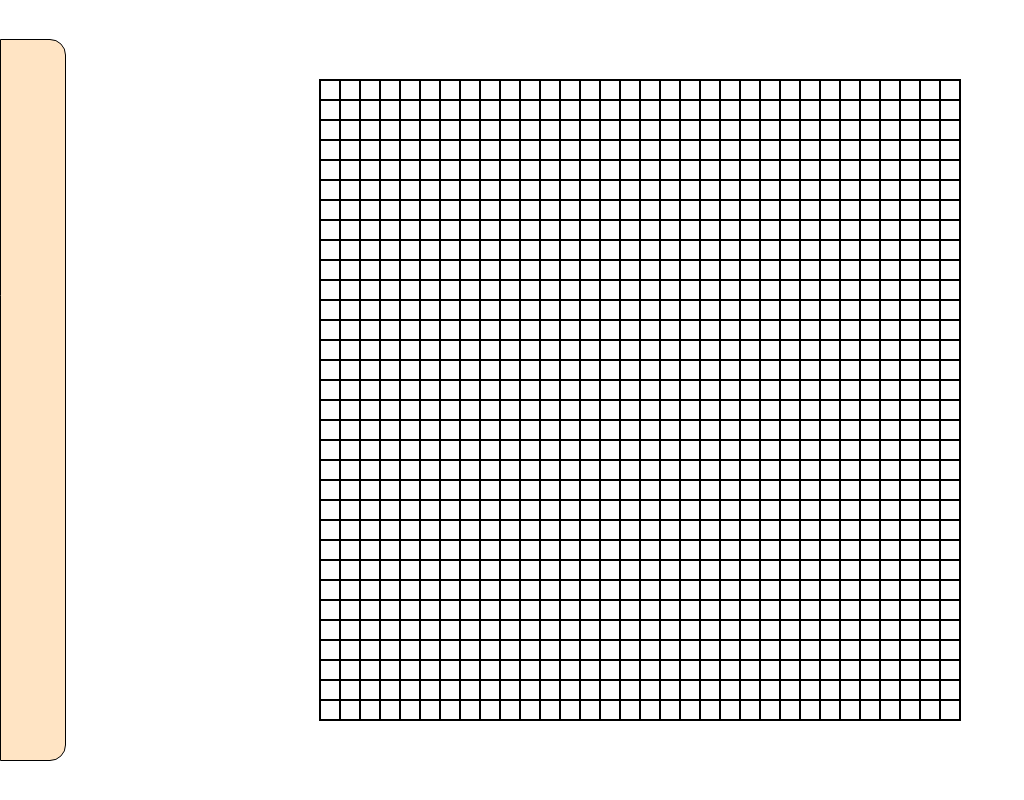
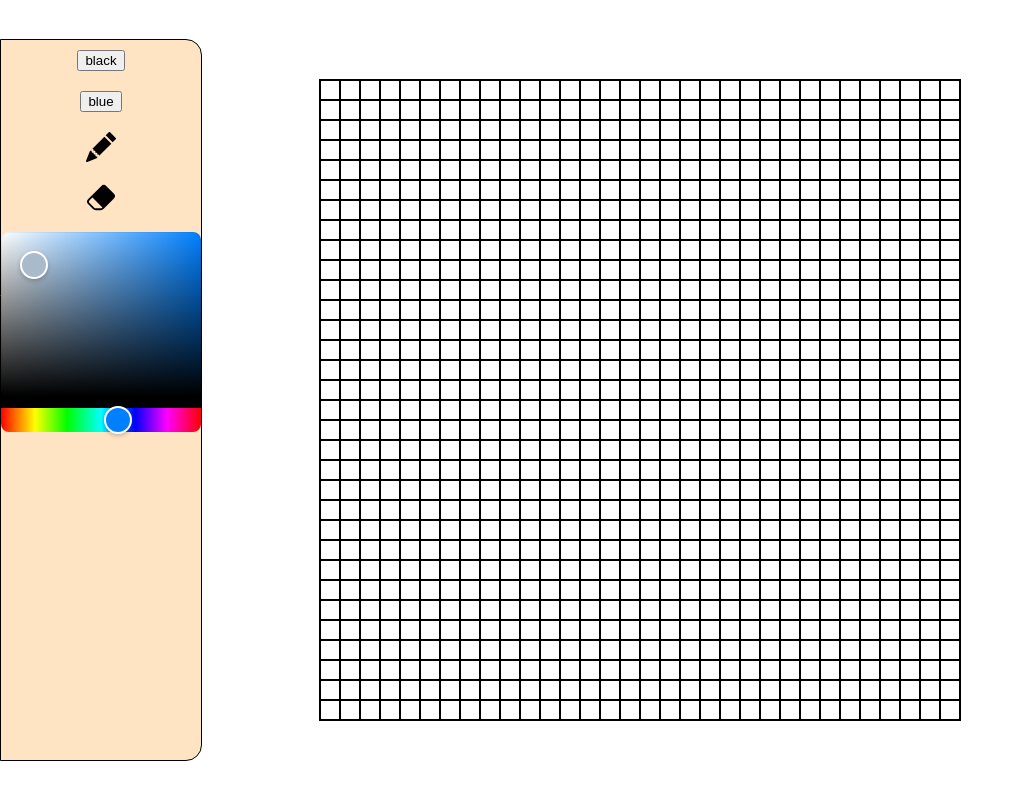
Before and after one commit to Vidyut01/React-Paint, a React (Create React App) app: page / in a window 1280 px wide. Shown: the whole page, without its empty margins (0-1024 px from the left). Built offline with nearby package versions, Linux system fonts and the light colour scheme.

Commit message:
Added localstorage property and Icons

```diff
--- a/package.json
+++ b/package.json
@@ -7,7 +7,9 @@
     "@testing-library/react": "^13.4.0",
     "@testing-library/user-event": "^13.5.0",
     "react": "^18.2.0",
+    "react-colorful": "^5.6.1",
     "react-dom": "^18.2.0",
+    "react-icons": "^4.10.1",
     "react-scripts": "5.0.1",
     "web-vitals": "^2.1.4"
   },
@@ -34,5 +36,8 @@
       "last 1 firefox version",
       "last 1 safari version"
     ]
+  },
+  "devDependencies": {
+    "eslint-plugin-react": "^7.33.2"
   }
 }
--- a/src/components/cell.jsx
+++ b/src/components/cell.jsx
@@ -15,13 +15,19 @@ class Cell extends React.Component {
     }
 
     colorChange = (mouse) => {
+        const color = this.getColor();
         if (mouse.buttons === 1) {
-            document.getElementById(this.props.Id).style.backgroundColor = "#000000";
+            document.getElementById(this.props.Id).style.backgroundColor = color;
         }
     }
 
     changeThis = () => {
-        document.getElementById(this.props.Id).style.backgroundColor = "#000000";
+        const color = this.getColor();
+        document.getElementById(this.props.Id).style.backgroundColor = color;
+    }
+
+    getColor() {
+        return (sessionStorage.getItem("brushcolor") === null) ? "#000000" : sessionStorage.getItem("brushcolor");
     }
 }
 
--- a/src/components/sidebar.jsx
+++ b/src/components/sidebar.jsx
@@ -1,12 +1,26 @@
 import "../styles/sidebar.css";
+import React, { useEffect, useState } from "react";
+import { BsFillPencilFill, BsFillEraserFill } from "react-icons/bs";
+import { HexColorPicker } from "react-colorful";
 
 function Sidebar(props) {
 
+    const [color, setColor] = useState("#aabbcc");
+
     return (
         <div className="Sidebar">
+            <button href="#" onClick={changeColor.bind(this, "#000000")}>black</button>
+            <button href="#" onClick={changeColor.bind(this, "#0000ff")}>blue</button>
+            <BsFillPencilFill size={30} />
+            <BsFillEraserFill size={30} />
 
+            <HexColorPicker color={color} onChange={setColor} />
         </div>
     );
 }
 
+function changeColor(color) {
+    sessionStorage.setItem("brushcolor", color);
+}
+
 export default Sidebar;
--- a/src/styles/sidebar.css
+++ b/src/styles/sidebar.css
@@ -6,4 +6,14 @@
     border-radius: 0px 16px 16px 0px;
     position: fixed;
     left: 0;
+
+    display: flex;
+    flex-direction: column;
+    align-items: center;
+
 }
+
+.Sidebar > * {
+    margin-top: 10px;
+    margin-bottom: 10px;
+}
```
Also changed, not shown: 1 other file (tests, documents, lock files or other folders).
